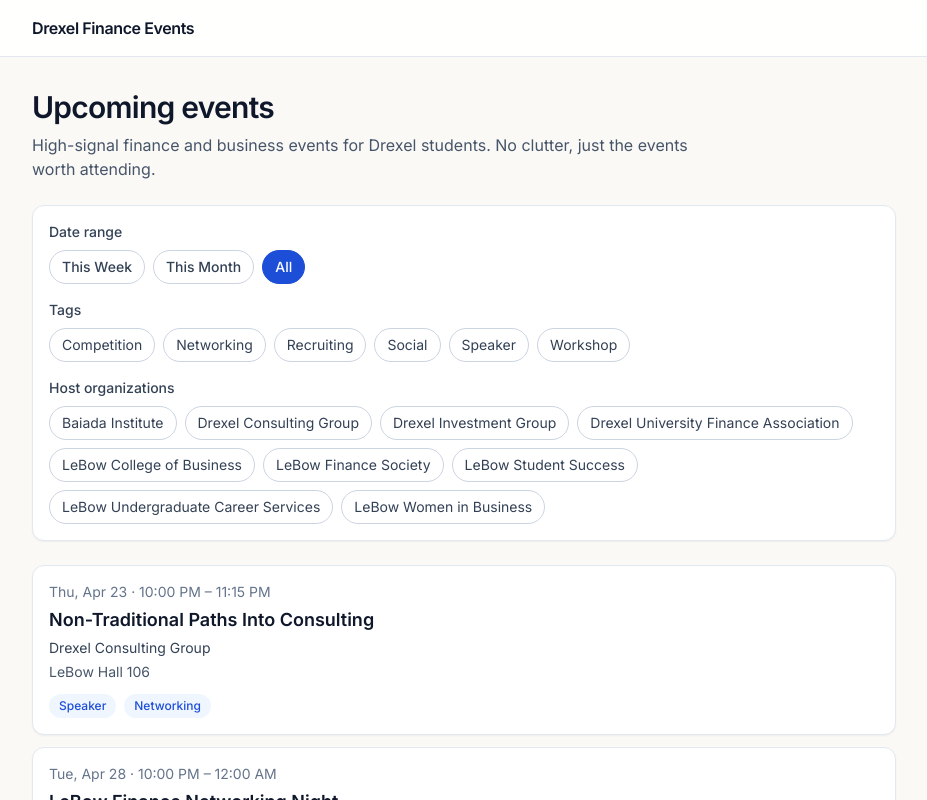
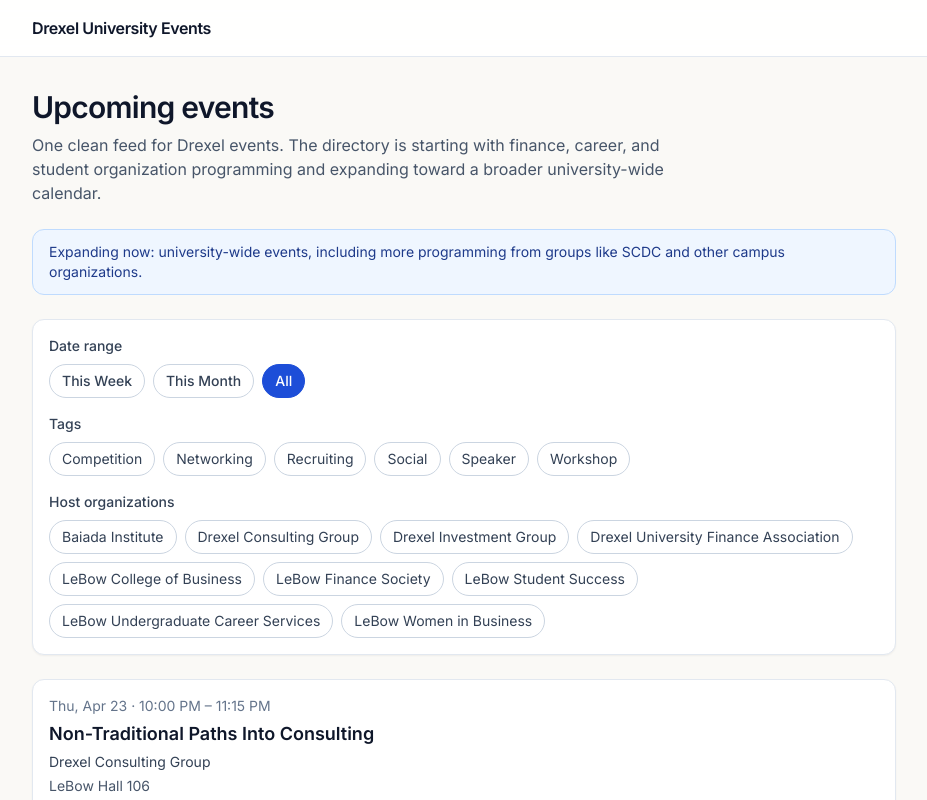
Before and after one commit to shyamtalati/events, a Next.js app: page / in a window 1280 px wide. Shown: the top 800 px of the page, without its empty margins (176-1103 px from the left). Built offline with nearby package versions, Linux system fonts and the light colour scheme.

Commit message:
Broaden site branding for university-wide events

```diff
--- a/app/events/[slug]/page.tsx
+++ b/app/events/[slug]/page.tsx
@@ -39,12 +39,12 @@
 
   if (!event) {
     return {
-      title: 'Event not found | Drexel Finance Events',
+      title: 'Event not found | Drexel University Events',
     };
   }
 
   return {
-    title: `${event.title} | Drexel Finance Events`,
+    title: `${event.title} | Drexel University Events`,
     description: event.description,
   };
 }
--- a/app/layout.tsx
+++ b/app/layout.tsx
@@ -6,21 +6,22 @@
 const inter = Inter({ subsets: ['latin'] });
 
 export const metadata: Metadata = {
-  title: 'Drexel Finance Events',
+  metadataBase: new URL('https://universityevent.netlify.app'),
+  title: 'Drexel University Events',
   description:
-    'A clean, curated list of upcoming finance and business events for Drexel students.',
+    'A clean, curated list of upcoming Drexel events, with the directory expanding from finance and career programming to university-wide student events.',
   openGraph: {
-    title: 'Drexel Finance Events',
+    title: 'Drexel University Events',
     description:
-      'A clean, curated list of upcoming finance and business events for Drexel students.',
+      'A clean, curated list of upcoming Drexel events, with the directory expanding from finance and career programming to university-wide student events.',
     type: 'website',
-    url: 'https://drexel-finance-events.vercel.app',
+    url: 'https://universityevent.netlify.app',
     images: [
       {
         url: '/og-image.svg',
         width: 1200,
         height: 630,
-        alt: 'Drexel Finance Events',
+        alt: 'Drexel University Events',
       },
     ],
   },
--- a/app/page.tsx
+++ b/app/page.tsx
@@ -3,8 +3,9 @@
 import { getAllHosts, getAllTags, getUpcoming } from '@/lib/events';
 
 export const metadata: Metadata = {
-  title: 'Upcoming Events | Drexel Finance Events',
-  description: 'Discover upcoming Drexel finance, recruiting, and business events in one place.',
+  title: 'Upcoming Events | Drexel University Events',
+  description:
+    'Discover upcoming Drexel events in one place, starting with finance, career, and student organization programming as the directory expands university-wide.',
 };
 
 export default function HomePage() {
@@ -17,8 +18,14 @@
       <div>
         <h1 className="text-2xl font-semibold tracking-tight text-slate-900 sm:text-3xl">Upcoming events</h1>
         <p className="mt-2 max-w-2xl text-sm text-slate-600 sm:text-base">
-          High-signal finance and business events for Drexel students. No clutter, just the events worth attending.
+          One clean feed for Drexel events. The directory is starting with finance, career, and student organization
+          programming and expanding toward a broader university-wide calendar.
         </p>
+      </div>
+
+      <div className="rounded-xl border border-blue-200 bg-blue-50 px-4 py-3 text-sm text-blue-900">
+        Expanding now: university-wide events, including more programming from groups like SCDC and other campus
+        organizations.
       </div>
 
       <FilterBar events={upcomingEvents} tags={tags} hosts={hosts} />
--- a/components/FilterBar.tsx
+++ b/components/FilterBar.tsx
@@ -117,7 +117,8 @@
         </ul>
       ) : (
         <div className="rounded-xl border border-dashed border-slate-300 bg-white p-8 text-center text-sm text-slate-600">
-          No events match your filters right now. Try broadening your selections.
+          No events match your filters right now. Try broadening your selections or check back as more campus
+          organizations are added.
         </div>
       )}
     </div>
--- a/components/Header.tsx
+++ b/components/Header.tsx
@@ -5,7 +5,7 @@
     <header className="border-b border-slate-200 bg-white/90 backdrop-blur">
       <div className="mx-auto flex w-full max-w-content items-center justify-between px-4 py-4 sm:px-6 lg:px-8">
         <Link href="/" className="text-base font-semibold tracking-tight text-slate-900">
-          Drexel Finance Events
+          Drexel University Events
         </Link>
       </div>
     </header>
```
Also changed, not shown: public/og-image.svg, 1 other file (tests, documents, lock files or other folders).
